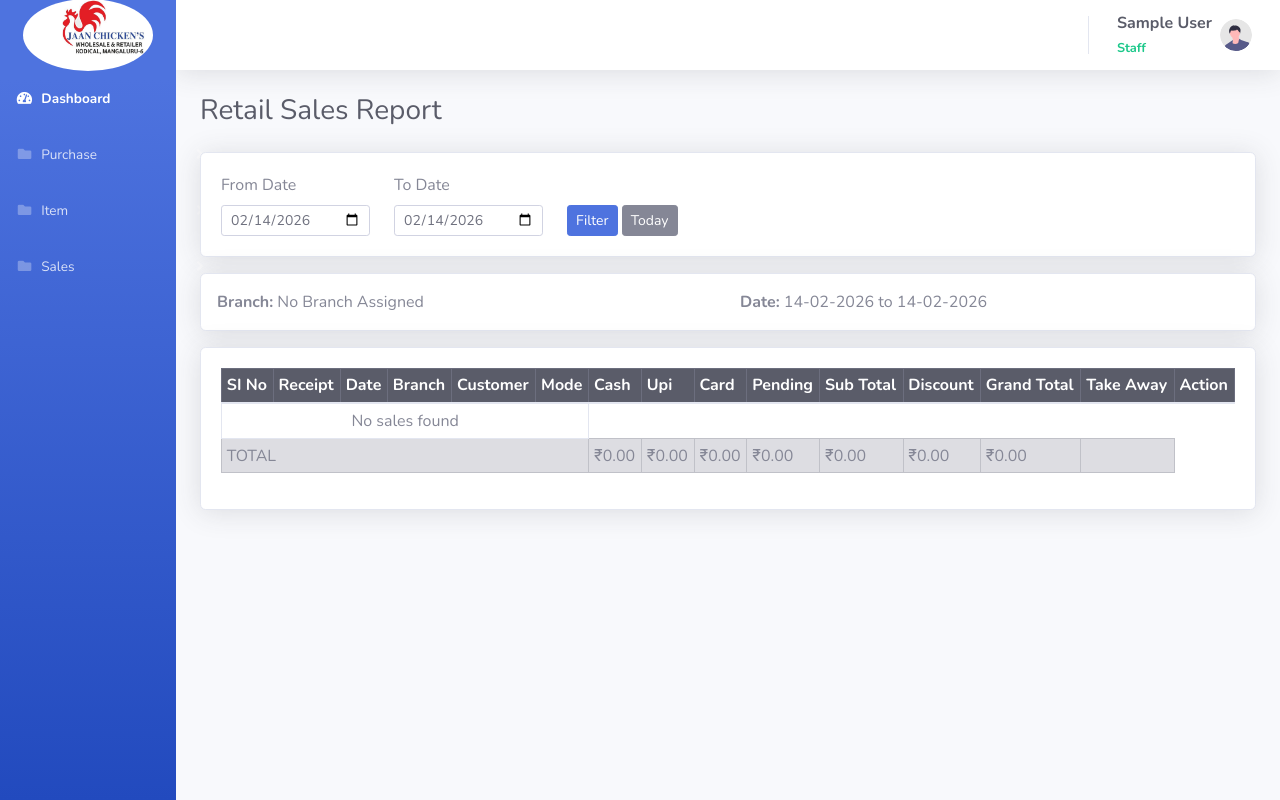
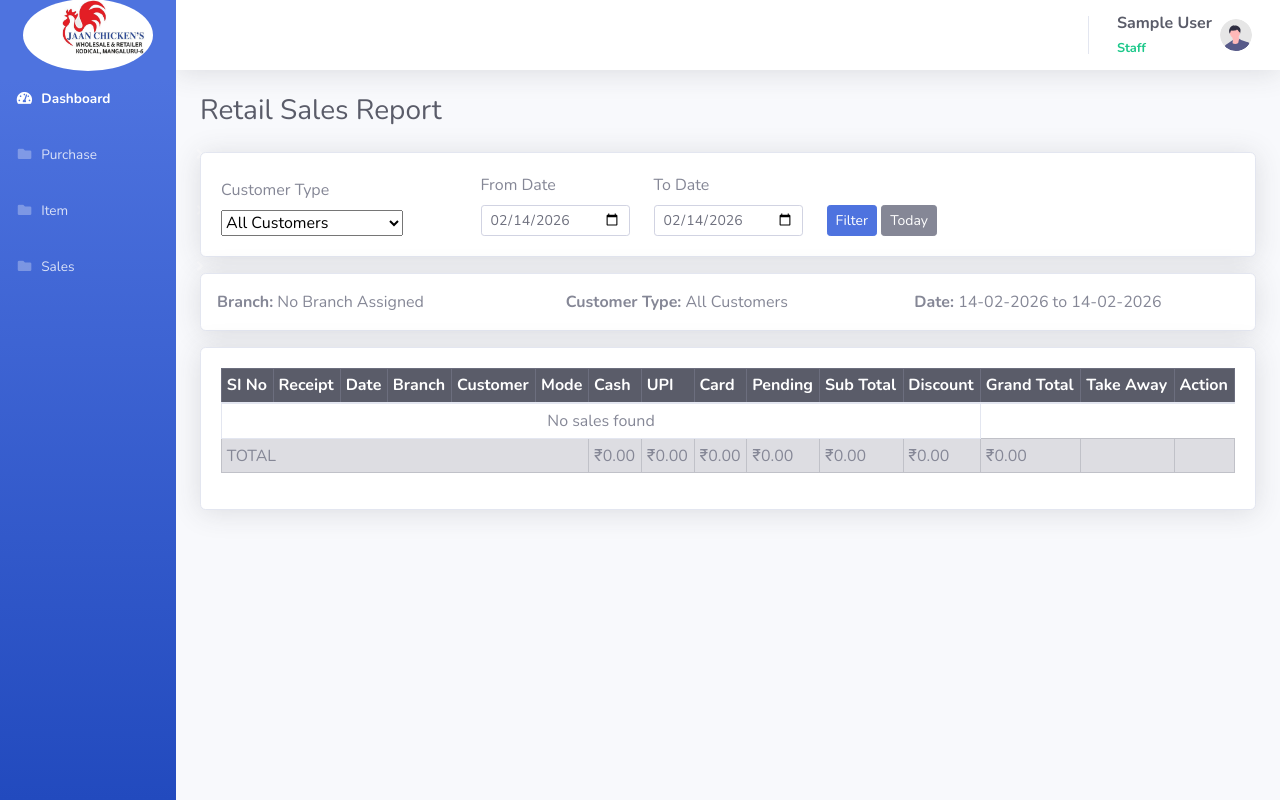
Before and after one commit to harshith-99/meat_shop, a Django app: page /accounts/sales/retail/list/ in a window 1280 px wide. Run offline with Django 5.2, Linux system fonts and the light colour scheme; the visitor is signed in with stand-in values (Sample User, id 1); parts of the project's set-up code (start-up, migrations or seed data) failed here and were passed over; some libraries are stand-ins or nearby versions.

Commit message:
commited on 1129

```diff
--- a/accounts/views.py
+++ b/accounts/views.py
@@ -2165,6 +2165,7 @@ def retail_sales_list(request):
 
     # === FILTER PARAMETERS ===
     branch_id = request.GET.get('branch')
+    customer_type = request.GET.get('customer_type', 'all')  # all, store, takeaway
     from_date_str = request.GET.get('from_date')
     to_date_str = request.GET.get('to_date')
 
@@ -2189,14 +2190,12 @@ def retail_sales_list(request):
     if branch_id and branch_id.isdigit():
         selected_branch = int(branch_id)
 
-    # === 1. PENDING CREDIT BILLS (Always show, no date filter) ===
+    # === 1. PENDING CREDIT BILLS (any with pending > 0) ===
     credit_sales = RetailSales.objects.filter(
-        payment_mode='pending',
+        pending_amount__gt=0,
         delete_status=False
     ).select_related('branch', 'customer', 'added_by')
 
-
-
     if not is_admin_like:
         credit_sales = credit_sales.filter(branch=request.user.branch)
     else:
@@ -2205,14 +2204,14 @@ def retail_sales_list(request):
 
     credit_sales = credit_sales.order_by('-sales_date')
 
-    # === 2. REGULAR FILTERED SALES (With date & branch filter) ===
+    # === 2. REGULAR FILTERED SALES ===
     sales = RetailSales.objects.filter(
         delete_status=False,
         sales_date__gte=from_date,
         sales_date__lte=to_date
-    ).select_related('branch', 'customer', 'added_by')
-
-    # Apply branch filter
+    ).select_related('branch', 'customer', 'added_by', 'take_amay_employee')
+
+    # Branch filter
     if not is_admin_like:
         if request.user.branch:
             sales = sales.filter(branch=request.user.branch)
@@ -2230,75 +2229,57 @@ def retail_sales_list(request):
             except Branch.DoesNotExist:
                 selected_branch_name = "Unknown Branch"
 
+    # Customer type filter
+    if customer_type == 'store':
+        sales = sales.filter(take_amay_employee__isnull=True)
+    elif customer_type == 'takeaway':
+        sales = sales.filter(take_amay_employee__isnull=False)
+
     sales = sales.order_by('-sales_date')
 
+    # === TOTALS ===
     totals = sales.aggregate(
-    total_subtotal = Sum('total'),
-    total_discount = Sum('discount'),
-    total_grand    = Sum('grand_total'),
-    total_cash     = Sum('total_cash'),
-    total_upi      = Sum('total_upi'),
-    total_card     = Sum('total_card'),
-    total_pending     = Sum('pending_amount'),
-   )
-
-    total_credits = credit_sales.aggregate(
-        credit_total_grand    = Sum('grand_total'),
+        total_subtotal=Sum('total'),
+        total_discount=Sum('discount'),
+        total_grand=Sum('grand_total'),
+        total_cash=Sum('total_cash'),
+        total_upi=Sum('total_upi'),
+        total_card=Sum('total_card'),
+        total_pending=Sum('pending_amount'),
     )
 
-    # === 3. GRAND TOTAL & PAYMENT MODE BREAKDOWN (Only for filtered sales) ===
-    total_grand = sales.aggregate(total=Sum('grand_total'))['total'] or Decimal('0.00')
-
-    payment_mode_totals = sales.values('payment_mode').annotate(
-        total=Sum('grand_total')
-    ).order_by('payment_mode')
-
-    # Convert to display-friendly dict
-    mode_display = {
-        'cash': 'Cash',
-        'upi': 'UPI',
-        'online': 'Online',
-        'cheque': 'Cheque',
-        'pending': 'Pending',
-    }
-    payment_mode_totals_dict = {}
-    for item in payment_mode_totals:
-        mode = item['payment_mode']
-        display_name = mode_display.get(mode, mode.title())
-        payment_mode_totals_dict[display_name] = item['total'] or Decimal('0.00')
-
-
-    # === CONTEXT ===
+    credit_totals = credit_sales.aggregate(
+        credit_grand=Sum('grand_total'),
+        credit_pending=Sum('pending_amount'),
+    )
+
     context = {
         'sales': sales,
-        'credit_sales': credit_sales,  # Pending credit bills
-        'total_grand': total_grand,
-        'payment_mode_totals': payment_mode_totals_dict,
+        'credit_sales': credit_sales,
+
+        'total_subtotal': totals['total_subtotal'] or Decimal('0.00'),
+        'total_discount': totals['total_discount'] or Decimal('0.00'),
+        'total_grand': totals['total_grand'] or Decimal('0.00'),
+        'total_cash': totals['total_cash'] or Decimal('0.00'),
+        'total_upi': totals['total_upi'] or Decimal('0.00'),
+        'total_card': totals['total_card'] or Decimal('0.00'),
+        'total_pending': totals['total_pending'] or Decimal('0.00'),
+
+        'credit_total_grand': credit_totals['credit_grand'] or Decimal('0.00'),
+        'credit_pending_total': credit_totals['credit_pending'] or Decimal('0.00'),
 
         'branches': Branch.objects.all() if is_admin_like else [],
         'is_admin_like': is_admin_like,
         'selected_branch': selected_branch,
         'selected_branch_name': selected_branch_name,
 
-        # For date inputs
         'from_date_str': from_date_str,
         'to_date_str': to_date_str,
-
-        # For display
         'from_date': from_date,
         'to_date': to_date,
         'today': today.strftime('%Y-%m-%d'),
 
-        'total_subtotal': totals['total_subtotal'] or Decimal('0.00'),
-        'total_discount': totals['total_discount'] or Decimal('0.00'),
-        'total_grand': totals['total_grand'] or Decimal('0.00'),
-
-        'total_cash': totals['total_cash'] or Decimal('0.00'),
-        'total_upi': totals['total_upi'] or Decimal('0.00'),
-        'total_card': totals['total_card'] or Decimal('0.00'),
-        'total_pending': totals['total_pending'] or Decimal('0.00'),
-
-        'credit_total_grand':total_credits['credit_total_grand'] or Decimal('0.00'),
+        'customer_type': customer_type,  # for pre-selecting dropdown
     }
 
     return render(request, 'retail_sales_list.html', context)
--- a/templates/retail_sales_list.html
+++ b/templates/retail_sales_list.html
@@ -1,6 +1,6 @@
 {% load static %}
+{% load humanize %}
 {% include "sidebar/sidebar.html" %}
-{% load humanize %}
 
 {% block content %}
 <div class="container-fluid">
@@ -9,8 +9,7 @@
     <!-- FILTER FORM -->
     <div class="card shadow mb-3">
         <div class="card-body">
-            <form method="get">
-                <div class="row g-2 align-items-end">
+            <form method="get" class="row g-2 align-items-end">
                 {% if is_admin_like %}
                 <div class="col-md-3">
                     <label class="form-label">Branch</label>
@@ -24,18 +23,27 @@
                     </select>
                 </div>
                 {% endif %}
+
+                <div class="col-md-3">
+                    <label class="form-label">Customer Type</label>
+                    <select name="customer_type" class="form-select form-select-sm">
+                        <option value="all" {% if customer_type == 'all' or not customer_type %}selected{% endif %}>All Customers</option>
+                        <option value="store" {% if customer_type == 'store' %}selected{% endif %}>Store Customers</option>
+                        <option value="takeaway" {% if customer_type == 'takeaway' %}selected{% endif %}>Take Away Customers</option>
+                    </select>
+                </div>
+
                 <div class="col-md-2">
                     <label class="form-label">From Date</label>
-                        <input type="date" name="from_date" value="{{ from_date_str }}" class="form-control form-control-sm">
+                    <input type="date" name="from_date" class="form-control form-control-sm" value="{{ from_date_str }}">
                 </div>
                 <div class="col-md-2">
                     <label class="form-label">To Date</label>
-                        <input type="date" name="to_date" value="{{ to_date_str }}" class="form-control form-control-sm">
+                    <input type="date" name="to_date" class="form-control form-control-sm" value="{{ to_date_str }}">
                 </div>
                 <div class="col">
                     <button type="submit" class="btn btn-primary btn-sm">Filter</button>
                     <a href="{% url 'retail_sales_list' %}" class="btn btn-secondary btn-sm">Today</a>
-                    </div>
                 </div>
             </form>
         </div>
@@ -49,13 +57,20 @@
                     <strong>Branch:</strong> {{ selected_branch_name|default:"All Branches" }}
                 </div>
                 <div class="col">
+                    <strong>Customer Type:</strong>
+                    {% if customer_type == 'all' or not customer_type %}All Customers
+                    {% elif customer_type == 'store' %}Store Customers
+                    {% elif customer_type == 'takeaway' %}Take Away Customers
+                    {% endif %}
+                </div>
+                <div class="col">
                     <strong>Date:</strong> {{ from_date|date:"d-m-Y" }} to {{ to_date|date:"d-m-Y" }}
                 </div>
             </div>
         </div>
     </div>
 
-    <!-- 1) CREDIT BILLS SECTION -->
+    <!-- 1) PENDING CREDIT BILLS (pending_amount > 0) -->
     {% if credit_sales.exists %}
     <div class="card shadow mb-4 border-danger">
         <div class="card-header bg-danger text-white py-3">
@@ -71,7 +86,8 @@
                             <th>Date</th>
                             <th>Customer</th>
                             <th>Delivered By</th>
-                            <th>Total</th>
+                            <th>Grand Total</th>
+                            <th>Pending</th>
                             <th>Action</th>
                         </tr>
                     </thead>
@@ -81,31 +97,26 @@
                             <td>{{ forloop.counter }}</td>
                             <td>{{ s.receipt_no }}</td>
                             <td>{{ s.sales_date|date:"d/m/Y" }}
-                                <small class="text-muted">
-                                        {{ s.created_date|date:"h:i A" }}
-                                    </small>
+                                <small class="text-muted">{{ s.created_date|date:"h:i A" }}</small>
                             </td>
                             <td>{{ s.customer.customer_name|default:"Walk-in" }}</td>
                             <td>{{ s.take_amay_employee.name|default:"Walk-in" }}</td>
                             <td class="text-end text-danger fw-bold">₹{{ s.grand_total|floatformat:2|intcomma }}</td>
+                            <td class="text-end text-danger fw-bold">₹{{ s.pending_amount|floatformat:2|intcomma }}</td>
                             <td>
                                 <button type="button" class="btn btn-success btn-sm"
-                                        onclick="openPayModal('{{ s.pk }}', '{{ s.receipt_no }}', '{{ s.customer.customer_name }}', '{{ s.grand_total }}')">
+                                        onclick="openPayModal('{{ s.pk }}', '{{ s.receipt_no }}', '{{ s.customer.customer_name }}', '{{ s.pending_amount }}')">
                                     Pay Now
                                 </button>
-                                <!-- <a href="{% url 'retail_receipt' s.pk %}?duplicate=1" target="_blank" class="btn btn-info btn-sm">Print</a> -->
                             </td>
                         </tr>
                         {% endfor %}
                         <tr class="table-secondary fw-bold">
-                            <td colspan="5" class="text-end">TOTAL</td>
-
-                            <td class="text-end">
-                                ₹{{ credit_total_grand|floatformat:2|intcomma }}
-                            </td>
+                            <td colspan="5" class="text-end">TOTAL PENDING</td>
+                            <td class="text-end">₹{{ credit_total_grand|floatformat:2|intcomma }}</td>
+                            <td class="text-end">₹{{ credit_pending_total|floatformat:2|intcomma }}</td>
                             <td></td>
                         </tr>
-
                     </tbody>
                 </table>
             </div>
@@ -113,7 +124,7 @@
     </div>
     {% endif %}
 
-    <!-- 2) REGULAR SALES TABLE + SUMMARY (same card) -->
+    <!-- 2) REGULAR SALES TABLE -->
     <div class="card shadow">
         <div class="card-body">
             <div class="table-responsive">
@@ -127,28 +138,24 @@
                             <th>Customer</th>
                             <th>Mode</th>
                             <th>Cash</th>
-                            <th>Upi</th>
+                            <th>UPI</th>
                             <th>Card</th>
                             <th>Pending</th>
                             <th>Sub Total</th>
                             <th>Discount</th>
                             <th>Grand Total</th>
-                            {% if is_admin_like %}
-                            <th>Created By</th>
-                            {% endif %}
+                            {% if is_admin_like %}<th>Created By</th>{% endif %}
                             <th>Take Away</th>
                             <th>Action</th>
                         </tr>
                     </thead>
                     <tbody>
                         {% for s in sales %}
-                        <tr {% if s.payment_mode == 'pending' %}class="table-warning"{% endif %}>
+                        <tr {% if s.pending_amount > 0 %}class="table-warning"{% endif %}>
                             <td>{{ forloop.counter }}</td>
                             <td>{{ s.receipt_no }}</td>
                             <td>{{ s.sales_date|date:"d/m/Y" }}
-                                    <small class="text-muted">
-                                        {{ s.created_date|date:"h:i A" }}
-                                    </small>
+                                <small class="text-muted">{{ s.created_date|date:"h:i A" }}</small>
                             </td>
                             <td>{{ s.branch.branch_name }}</td>
                             <td>{{ s.customer.customer_name|default:"Walk-in" }}</td>
@@ -175,23 +182,19 @@
                             {% endif %}
                             <td class="text-end">
                                 {% if s.take_amay_employee %}
-                                    {{ s.take_amay_employee.Employe.name }}
+                                    {{ s.take_amay_employee.name }}
                                 {% else %}
                                     Store Customer
                                 {% endif %}
                             </td>
-
                             <td>
                                 <a href="{% url 'retail_receipt' s.pk %}?duplicate=1" target="_blank" class="btn btn-info btn-sm">
                                     Print
                                 </a>
                                 {% if s.pending_amount > 0 %}
                                     <button type="button" class="btn btn-success btn-sm"
-                                            onclick="openPayModal('{{ s.pk }}',
-                                                                '{{ s.receipt_no }}',
-                                                                '{{ s.customer.customer_name }}',
-                                                                '{{ s.pending_amount }}')">
-                                            Complete Payment
+                                            onclick="openPayModal('{{ s.pk }}', '{{ s.receipt_no }}', '{{ s.customer.customer_name }}', '{{ s.pending_amount }}')">
+                                        Pay
                                     </button>
                                 {% endif %}
                                 {% if is_admin_like %}
@@ -201,73 +204,29 @@
                                 {% endif %}
                             </td>
                         </tr>
-
                         {% empty %}
-
                         <tr>
-                            <td colspan="{% if is_admin_like %}8{% else %}6{% endif %}" class="text-center">
+                            <td colspan="{% if is_admin_like %}14{% else %}12{% endif %}" class="text-center">
                                 No sales found
                             </td>
                         </tr>
                         {% endfor %}
                         <tr class="table-secondary fw-bold">
                             <td colspan="6" class="text-end">TOTAL</td>
-
-                            <td class="text-end">
-                                ₹{{ total_cash|floatformat:2|intcomma }}
-                            </td>
-
-                             <td class="text-end">
-                                ₹{{ total_upi|floatformat:2|intcomma }}
-                            </td>
-
-                            <td class="text-end">
-                                ₹{{ total_card|floatformat:2|intcomma }}
-                            </td>
-
-                            <td class="text-end">
-                                ₹{{ total_pending|floatformat:2|intcomma }}
-                            </td>
-
-                            <td class="text-end">
-                                ₹{{ total_subtotal|floatformat:2|intcomma }}
-                            </td>
-
-                            <td class="text-end">
-                                ₹{{ total_discount|floatformat:2|intcomma }}
-                            </td>
-
-                            <td class="text-end">
-                                ₹{{ total_grand|floatformat:2|intcomma }}
-                            </td>
-
-                            {% if is_admin_like %}
+                            <td class="text-end">₹{{ total_cash|floatformat:2|intcomma }}</td>
+                            <td class="text-end">₹{{ total_upi|floatformat:2|intcomma }}</td>
+                            <td class="text-end">₹{{ total_card|floatformat:2|intcomma }}</td>
+                            <td class="text-end">₹{{ total_pending|floatformat:2|intcomma }}</td>
+                            <td class="text-end">₹{{ total_subtotal|floatformat:2|intcomma }}</td>
+                            <td class="text-end">₹{{ total_discount|floatformat:2|intcomma }}</td>
+                            <td class="text-end">₹{{ total_grand|floatformat:2|intcomma }}</td>
+                            {% if is_admin_like %}<td></td>{% endif %}
                             <td></td>
-                            {% endif %}
                             <td></td>
                         </tr>
                     </tbody>
                 </table>
             </div>
-
-            <!-- PAYMENT MODE SUMMARY (inside same card) -->
-            <!-- <div class="mt-4">
-                <h5 class="text-primary mb-3">Payment Summary ({{ from_date|date:"d-m-Y" }} to {{ to_date|date:"d-m-Y" }})</h5>
-                <table class="table table-bordered table-sm w-auto ms-auto">
-                    <tbody>
-                        {% for mode, amount in payment_mode_totals.items %}
-                        <tr>
-                            <td class="text-start fw-bold ps-4">{{ mode }}</td>
-                            <td class="text-end pe-4">₹{{ amount|floatformat:2|intcomma }}</td>
-                        </tr>
-                        {% endfor %}
-                        <tr class="table-primary fw-bold fs-5">
-                            <td class="text-start ps-4">Total Sales</td>
-                            <td class="text-end pe-4">₹{{ total_grand|floatformat:2|intcomma }}</td>
-                        </tr>
-                    </tbody>
-                </table>
-            </div> -->
         </div>
     </div>
 </div>
```
Also changed, not shown: templates/retail_sales_add.html (+31 -0 lines). Lines whose indentation alone changed are shown as unchanged.
